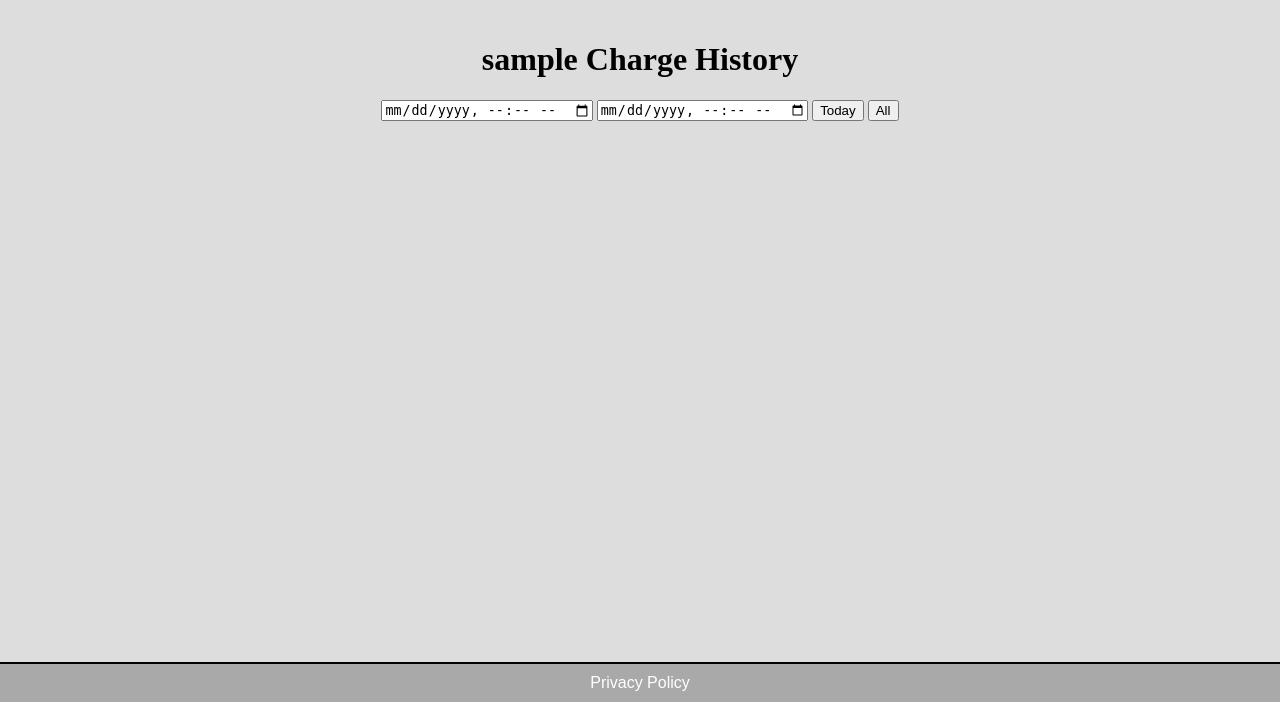
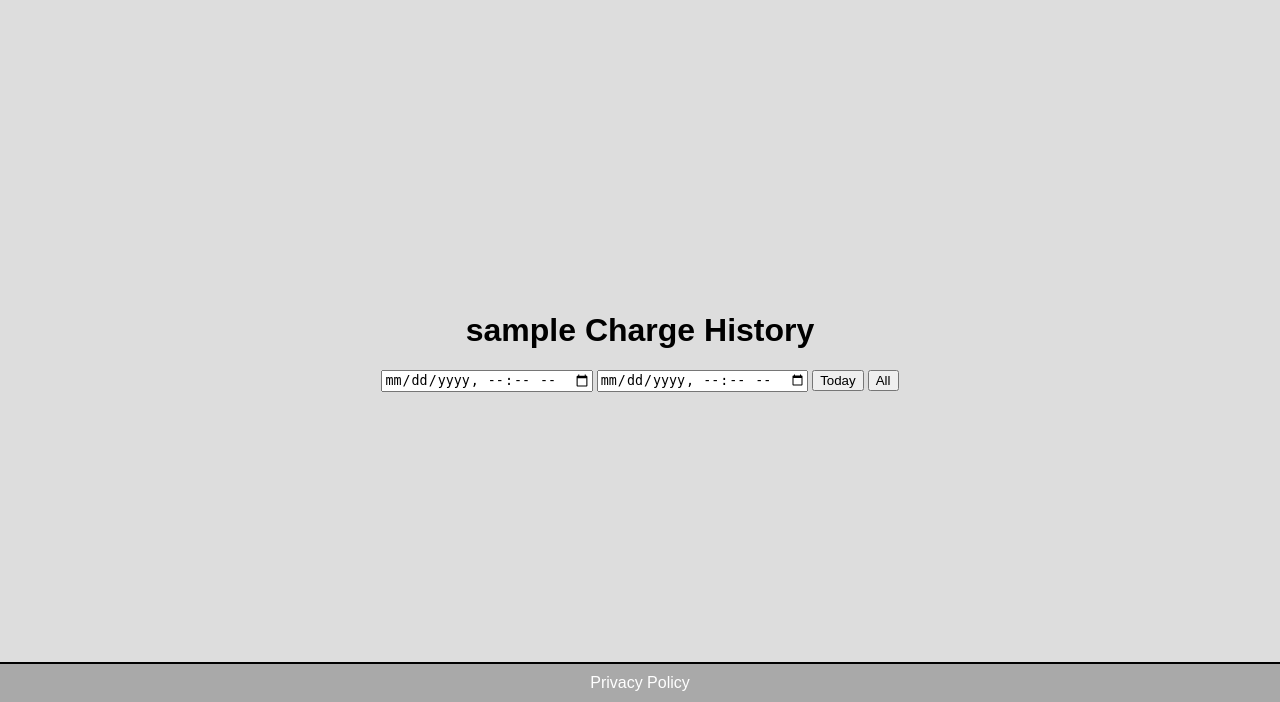
Before and after one commit to ryan-brown/dry-electrics-delegator, a Flask app: a page that uses app/templates/base.html in a window 1280 px wide. Shown: the part 98-800 px from the top of the page. Run offline with Flask 2, Linux system fonts and the light colour scheme; data that the repository does not hold is empty.

Commit message:
More style improvements?

```diff
--- a/app/static/style.css
+++ b/app/static/style.css
@@ -45,8 +45,15 @@ header div.title-container {
   margin-top: -2px;
 }
 
+h1,h2,h3,h4,h5 {
+  font-family: sans-serif;
+}
+
 div.content {
   flex: 1;
+  margin: 0px 120px 0px 120px;
+  flex-direction: column;
+  align-content: center;
 }
 
 footer {
@@ -70,10 +77,12 @@ footer a:hover {
 }
 
 table {
-  width: 50%;
+  width: 60%;
   border: 1px solid black;
   border-collapse: collapse;
   background-color: #dddddd;
+  margin-left: auto;
+  margin-right: auto;
 }
 
 td {
--- a/app/templates/home.html
+++ b/app/templates/home.html
@@ -3,7 +3,7 @@
 {% block head %}
   <title>Dry Electrics Delegator - Home</title>
   <script>
-    // setTimeout(() => (window.location = window.location), 60 * 1000);
+    setTimeout(() => (window.location = window.location), 60 * 1000);
     const keyNumber = 33919128 * 4;
     const translation = keyNumber.toString(26);
     let concatenation = '';
@@ -17,7 +17,6 @@
 {% endblock %}
 
 {% block content %}
-  <center>
   <table border="1">
     <tr>
       <th>User</th>
@@ -34,5 +33,4 @@
       </tr>
     {% endfor %}
   </table>
-  </center>
 {% endblock %}
```
